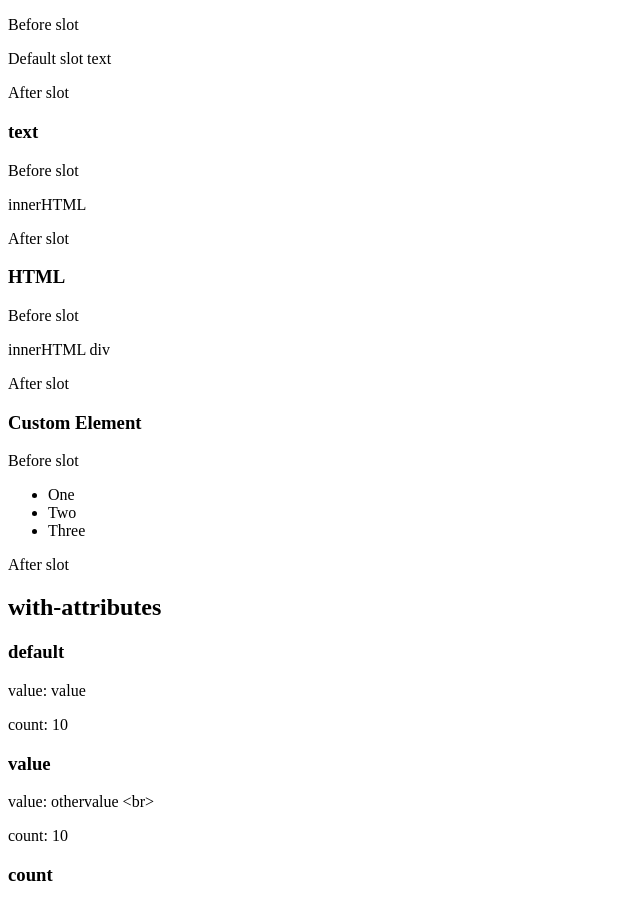
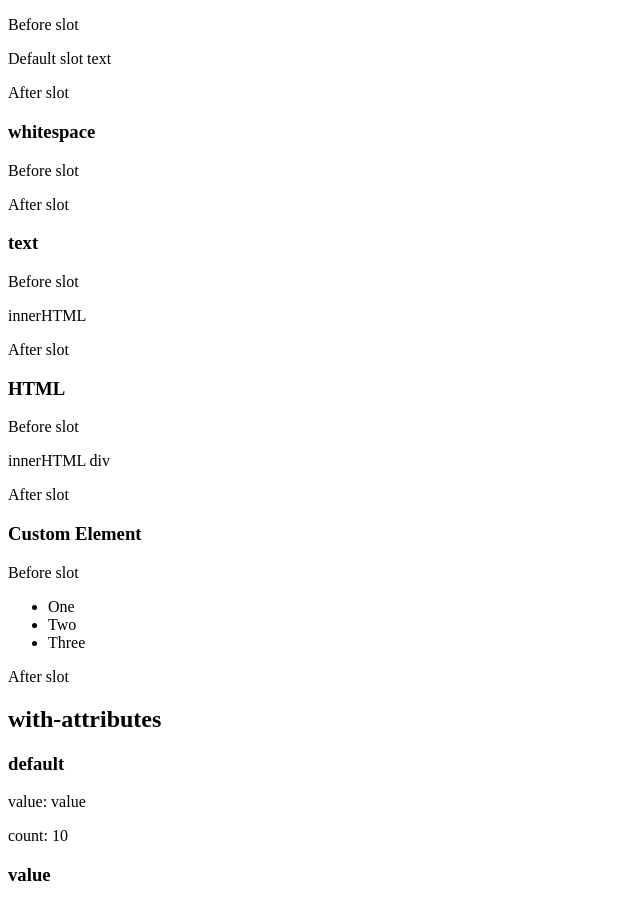
Before and after one commit to jmbtutor/webcomponent-sandbox, a website with bundled scripts: page index.html in a window 1280 px wide. Shown: the part 904-1809 px from the top of the page, without its empty margins (0-640 px from the left). Built offline with nearby package versions, Linux system fonts and the light colour scheme; files whose address does not match are found by name.

Commit message:
Add whitespace slot test

```diff
--- a/index.html
+++ b/index.html
@@ -50,6 +50,10 @@
 
     <h3>empty</h3>
     <single-slot-with-default></single-slot-with-default>
+
+    <h3>whitespace</h3>
+    <single-slot-with-default>
+    </single-slot-with-default>
 
     <h3>text</h3>
     <single-slot-with-default>innerHTML</single-slot-with-default>
```
